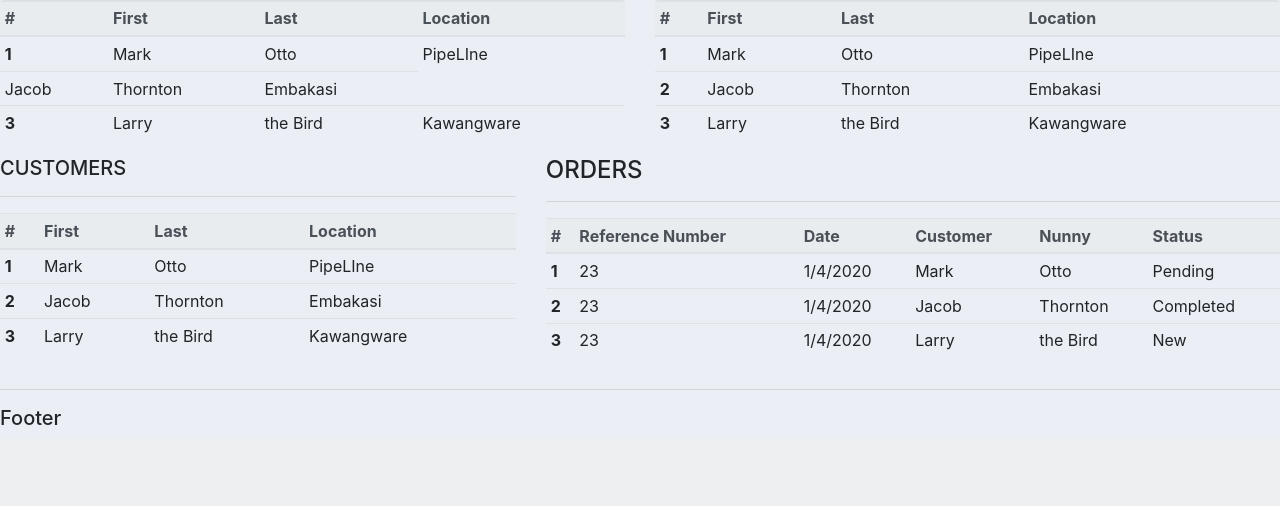
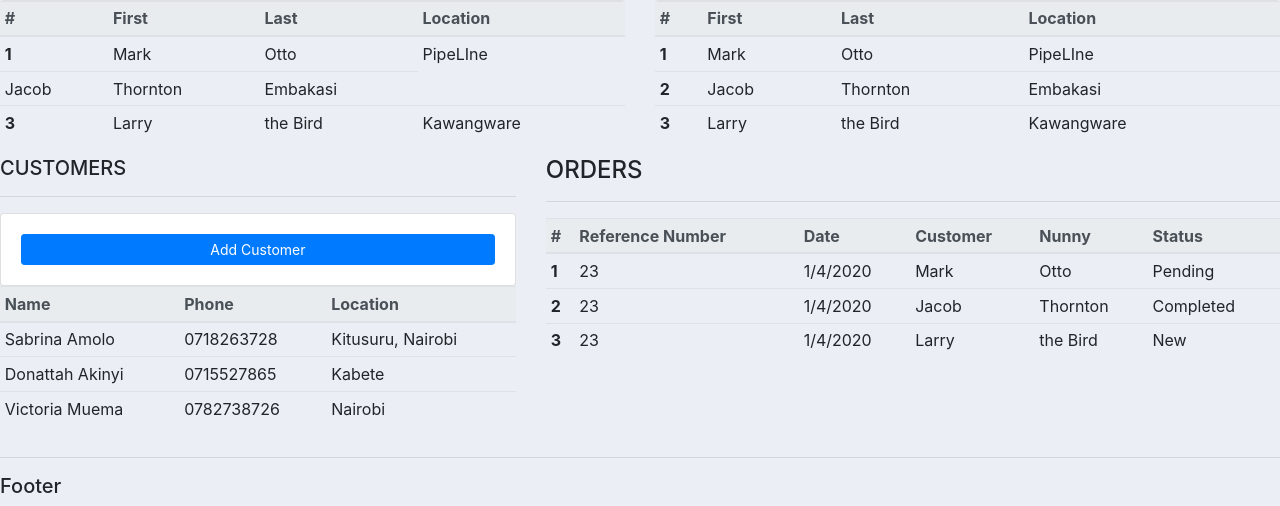
Before and after one commit to Dlelo/getnunny, a Django app: page / in a window 1280 px wide. Shown: the part 383-889 px from the top of the page. Before the commit the page ends 808 px from the top, so only its background shows below. Run offline with Django 3.2, Linux system fonts and the light colour scheme; data comes from the database, SQL or seed files in the repository; some libraries are stand-ins or nearby versions.

Commit message:
core(feat): dashboard views

```diff
--- a/getnunny/accounts/templates/accounts/dashboard.html
+++ b/getnunny/accounts/templates/accounts/dashboard.html
@@ -87,23 +87,29 @@
     <div class="col-md-5">
         <h5>CUSTOMERS</h5>
         <hr>
+        <div class="card card-body">
+          <a class="btn btn-primary btn-sm btn-block" href= "">
+              Add Customer
+          </a>
+      </div>
         <table class="table table-sm">
             <thead class="thead-light">
               <tr>
-                <th scope="col">#</th>
-                <th scope="col">First</th>
-                <th scope="col">Last</th>
+                <th scope="col">Name</th>
+                <th scope="col">Phone</th>
                 <th scope="col">Location</th>
               </tr>
             </thead>
             <tbody>
+              {% for customer in homeOwner %}
               <tr>
-                <th scope="row">1</th>
-                <td>Mark</td>
-                <td>Otto</td>
-                <td>PipeLIne</td>
+                <!-- <th scope="row">1</th> -->
+                <td>{{customer.name}}</td>
+                <td>{{customer.phone}}</td>
+                <td>{{customer.location}}</td>
               </tr>
-              <tr>
+              {% endfor %}
+              <!-- <tr>
                 <th scope="row">2</th>
                 <td>Jacob</td>
                 <td>Thornton</td>
@@ -114,7 +120,7 @@
                 <td>Larry</td>
                 <td>the Bird</td>
                 <td>Kawangware</td>
-              </tr>
+              </tr> -->
             </tbody>
           </table>
     </div>
--- a/getnunny/accounts/views.py
+++ b/getnunny/accounts/views.py
@@ -5,7 +5,12 @@ from django.http import HttpResponse
 from .models import *
 
 def home(request):
-    return render(request, 'accounts/dashboard.html')
+    orders = Order.objects.all()
+    homeOwner = HouseOwner.objects.all()
+
+    context = {'orders':orders, 'homeOwner':homeOwner}
+
+    return render(request, 'accounts/dashboard.html', context)
 
 def nunnys(request):
     nunnys = Nunny.objects.all()
```
